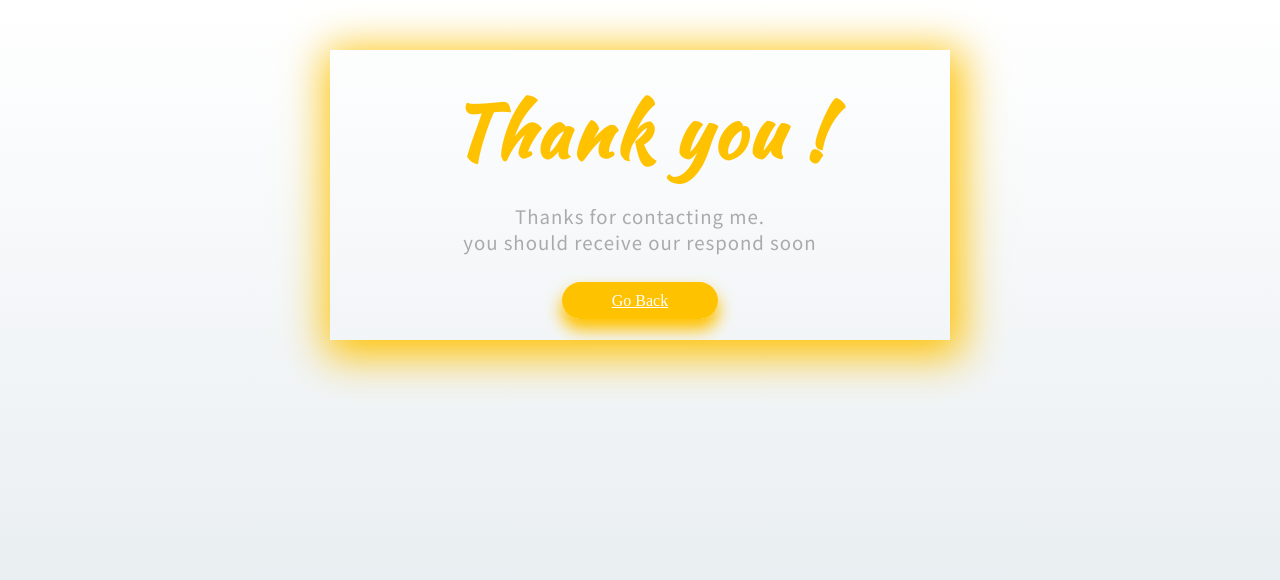
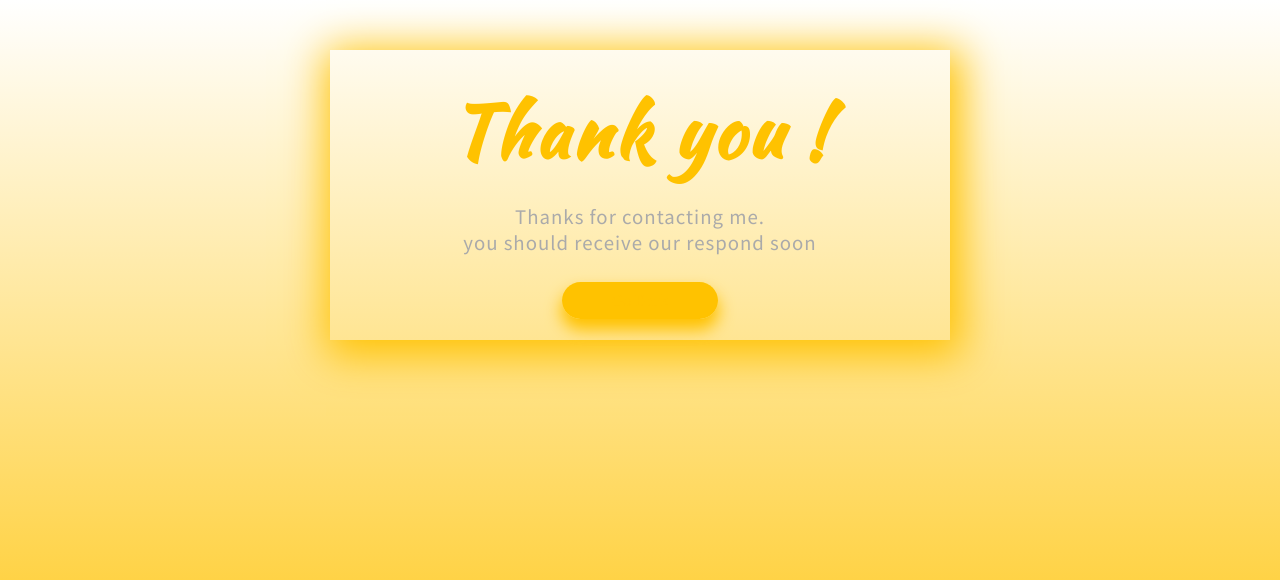
Before and after one commit to Elbadri0/Elbadri0.github.io, a PHP site: page /thanks.html in a window 1280 px wide. Shown: the top 580 px of the page. Run offline with PHP 8.4, Linux system fonts and the light colour scheme.

Commit message:
Update thanks_style.css

```diff
--- a/css/thanks_style.css
+++ b/css/thanks_style.css
@@ -5,7 +5,7 @@
 
 body {
     background: #ffffff;
-    background: linear-gradient(to bottom, #ffffff 0%, #e1e8ed 100%);
+    background: linear-gradient(to bottom, #ffffff 0%, #ffc200 100%);
     filter: progid: DXImageTransform.Microsoft.gradient( startColorstr='#ffffff', endColorstr='#e1e8ed', GradientType=0);
     height: 100%;
     margin: 0;
@@ -43,7 +43,7 @@ h1 {
 }
 
 .go-home {
-    color: #fff;
+    color: #ffc200;
     background: #ffc200;
     border: none;
     padding: 10px 50px;
@@ -55,7 +55,7 @@ h1 {
 
 .footer-like {
     margin-top: auto;
-    background: #D7E6FE;
+    background: #ffc200;
     padding: 6px;
     text-align: center;
 }
```
